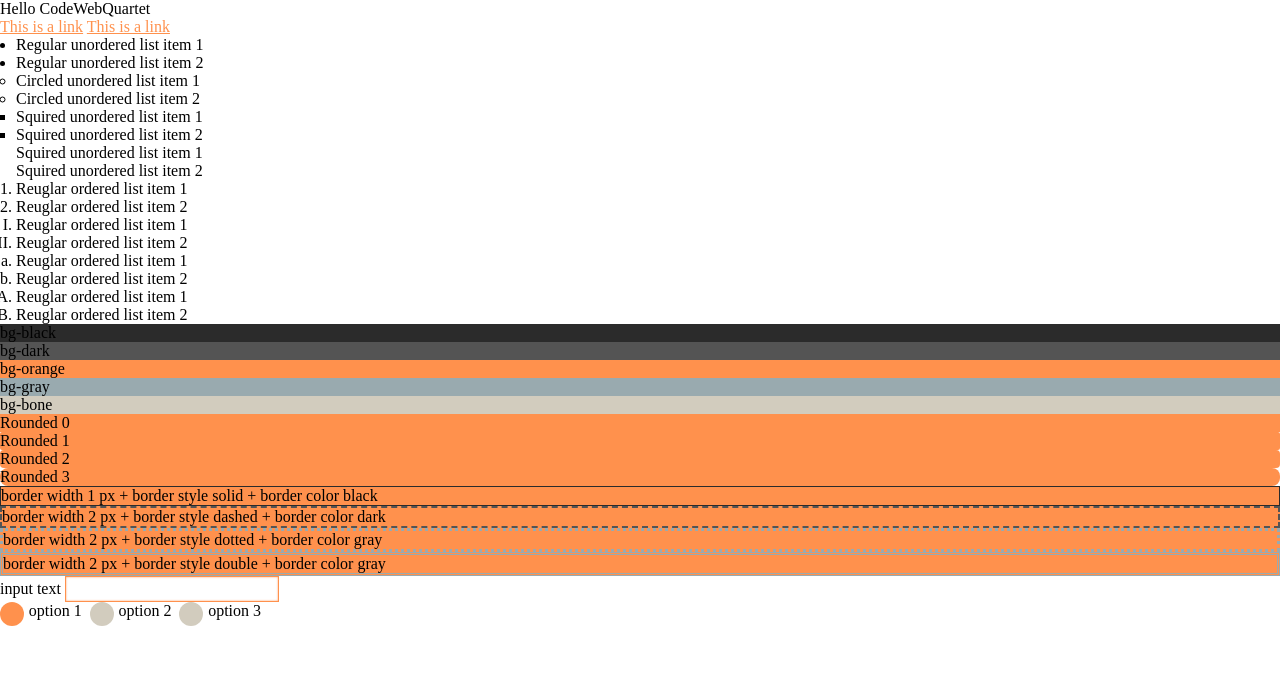
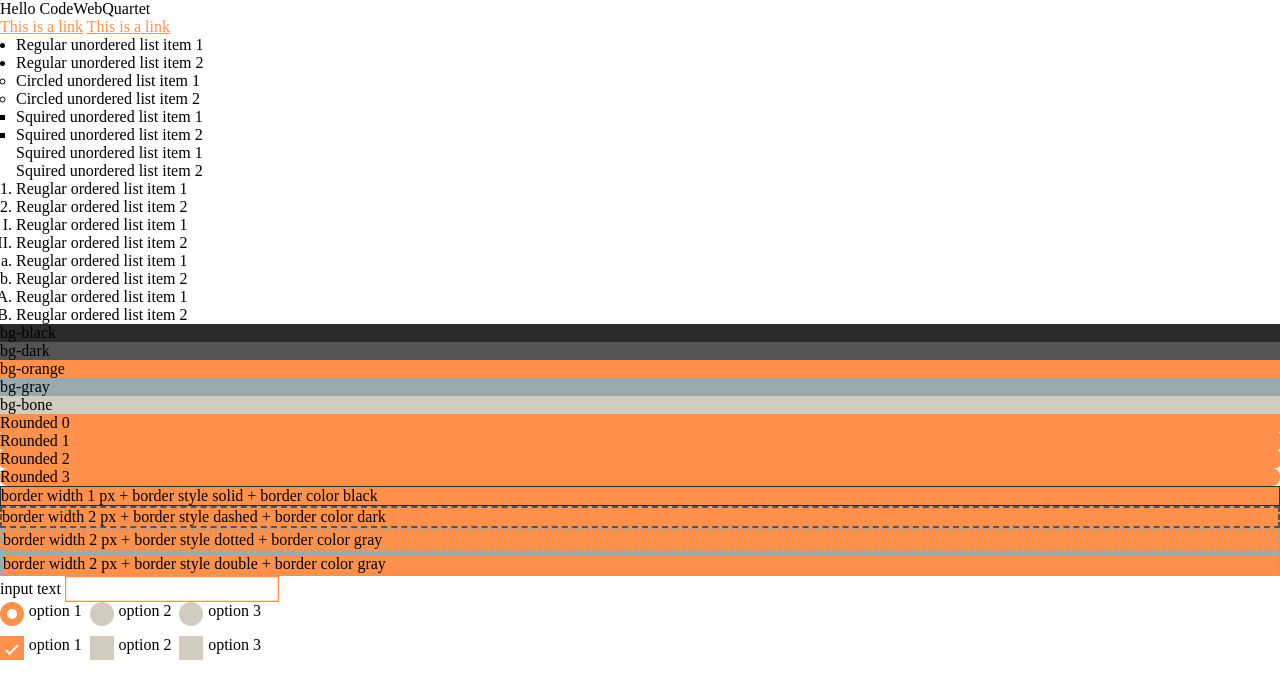
Before and after one commit to QingjieShen/codewebquartet, a plain HTML site: page index.html in a window 1280 px wide. Drawn offline with nearby package versions, Linux system fonts and the light colour scheme; files that its build step writes are made by us from their sources.

Commit message:
adds checkbox input

```diff
--- a/index.html
+++ b/index.html
@@ -84,6 +84,20 @@
                 <span></span>
             </label>
         </div>
+        <div>
+            <label class="input-checkbox">option 1
+                <input type="checkbox" name="input-checkbox" checked>
+                <span></span>
+            </label>
+            <label class="input-checkbox">option 2
+                <input type="checkbox" name="input-checkbox">
+                <span></span>
+            </label>
+            <label class="input-checkbox">option 3
+                <input type="checkbox" name="input-checkbox">
+                <span></span>
+            </label>
+        </div>
     </form>
 </body>
 </html>
--- a/src/_base.scss
+++ b/src/_base.scss
@@ -140,15 +140,7 @@ ol, .ol-decimal {
     box-shadow: inset 0px 0px 2px variables.$text-orange;;
 }
 
-input[type=text] {
-    @include input-box;
-}
-
-input[type=text]:focus {
-    border-width: 3px;
-}
-
-.input-radio {
+@mixin input-radio {
     display: inline-block;
     position: relative;
     padding-left: 1.8rem;
@@ -161,7 +153,9 @@ input[type=text]:focus {
     user-select: none;
 
     span {
-        display: inline-block;
+        display: flex;
+        align-items:center;
+        justify-content: center;
         position: absolute;
         top: 0;
         left: 0;
@@ -174,4 +168,49 @@ input[type=text]:focus {
     input:checked ~ span {
         background-color: variables.$bg-orange;
     }
+
+    input:checked ~ span:after {
+        display: block;
+    }
 }
+
+// text input
+input[type=text] {
+    @include input-box;
+}
+
+input[type=text]:focus {
+    border-width: 3px;
+}
+
+// radio input
+.input-radio {
+    @include input-radio;
+    span:after {
+        content: "";
+        display: none;
+        width: 0.125rem;
+        height: 0.125rem;
+        border: solid variables.$text-white;
+        border-width: 5px;
+        border-radius: 50%;
+    }
+}
+
+// checkbox input
+.input-checkbox {
+    @include input-radio;
+    span {
+        border-radius: 0;
+    }
+
+    span:after {
+        content: "";
+        display: none;
+        width: 0.4rem;
+        height: 0.8rem;
+        border: solid variables.$text-white;
+        border-width: 0 0.15rem 0.15rem 0;
+        transform: rotate(45deg);
+    }
+}
--- a/src/_variables.scss
+++ b/src/_variables.scss
@@ -5,6 +5,7 @@ $bg-dark: #545454;
 $bg-orange: #ff914d;
 $bg-gray: #99aaaf;
 $bg-bone: #d2ccbe;
+$bg-white: #fff;
 
 // text colors
 $text-black: #2b2b2b;
@@ -12,3 +13,4 @@ $text-dark: #545454;
 $text-orange: #ff914d;
 $text-gray: #99aaaf;
 $text-bone: #d2ccbe;
+$text-white: #fff;
```
